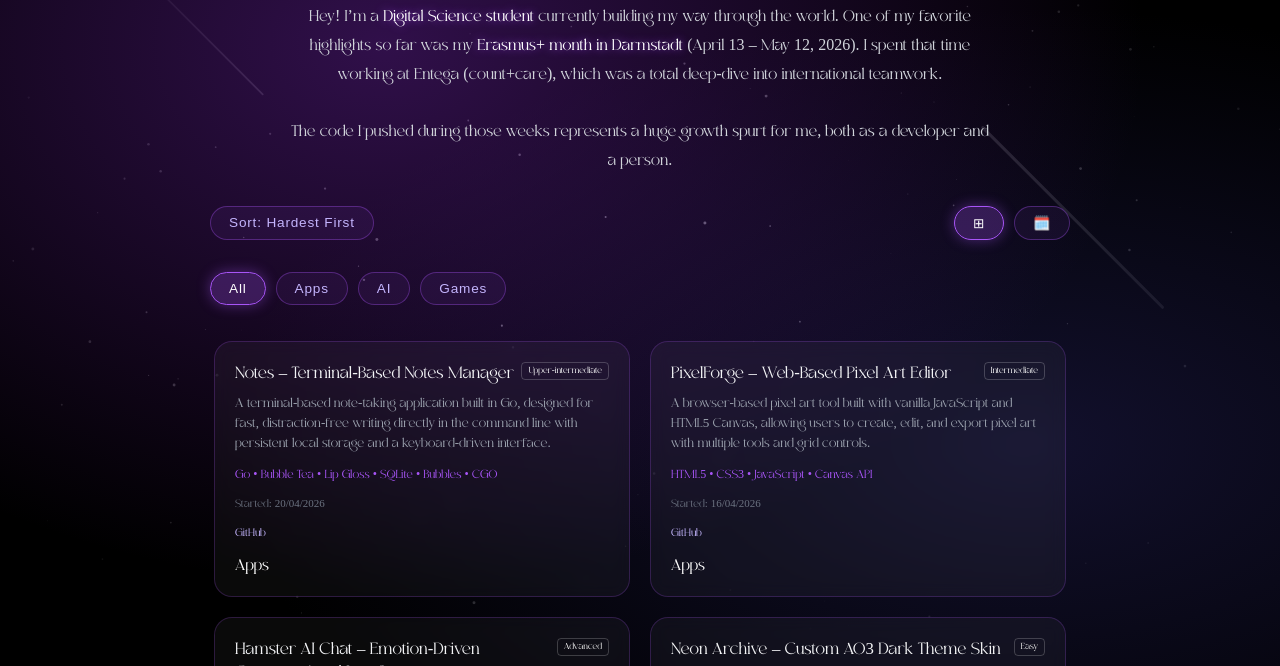
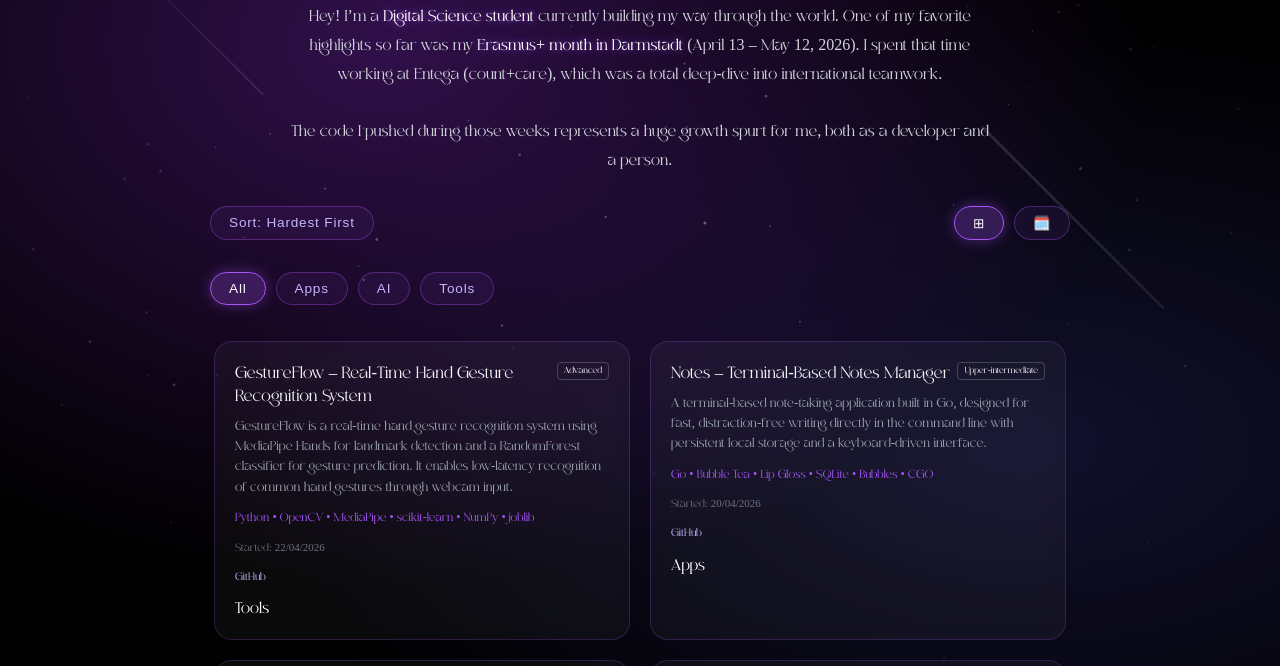
Before and after one commit to gaia11tonnoni/portfolio, a plain HTML site: page index.html in a window 1280 px wide. Shown: the part 116-782 px from the top of the page. Drawn offline with Linux system fonts and the light colour scheme.

Commit message:
adding a project

```diff
--- a/index.html
+++ b/index.html
@@ -38,7 +38,7 @@
       <button onclick="filterProjects('All', this)" class="active">All</button>
       <button onclick="filterProjects('Apps', this)">Apps</button>
       <button onclick="filterProjects('AI', this)">AI</button>
-      <button onclick="filterProjects('Games', this)">Games</button>
+      <button onclick="filterProjects('Tools', this)">Tools</button>
     </div>
 
     <section id="grid" class="grid"></section>
--- a/script.js
+++ b/script.js
@@ -48,7 +48,7 @@ Layout refinements for better structure.`
     category: "Apps",
     difficulty: "Upper-intermediate",
     started: "20/04/2026",
-    github: "https://github.com/gaia11tonnoni/Notes-Terminal-App.git",
+    github: "https://github.com/gaia11tonnoni/Notes-Terminal-App",
     description: "A terminal-based note-taking application built in Go, designed for fast, distraction-free writing directly in the command line with persistent local storage and a keyboard-driven interface.",
   stack: ["Go", "Bubble Tea", "Lip Gloss", "SQLite", "Bubbles", "CGO"],
   details: `Create, edit, and delete notes in the terminal.
@@ -58,7 +58,23 @@ Multi-view workflow (list, title edit, body edit).
 State management using Bubble Tea (Elm architecture).
 Responsive terminal UI with adaptive layout.
 Minimal styling via Lip Gloss for structured CLI design.`
-  }
+  },
+  {
+  title: "GestureFlow – Real-Time Hand Gesture Recognition System",
+  category: "Tools",
+  difficulty: "Advanced",
+  started: "22/04/2026",
+  github: "https://github.com/gaia11tonnoni/Hand-Gesture-Recognition",
+  description: "GestureFlow is a real-time hand gesture recognition system using MediaPipe Hands for landmark detection and a RandomForest classifier for gesture prediction. It enables low-latency recognition of common hand gestures through webcam input.",
+  stack: ["Python", "OpenCV", "MediaPipe", "scikit-learn", "NumPy", "joblib"],
+  details: `Real-time hand tracking using MediaPipe Hands.
+Landmark-based gesture recognition pipeline.
+Custom dataset collection tool for training.
+Supports 6 gesture classes (OPEN_HAND, FIST, POINTING, PEACE, THUMBS_UP, OK).
+Real-time prediction via webcam input.
+Lightweight RandomForest inference.
+Fully offline system with no cloud dependency.`
+}
 ];
 
 let currentFilter = "All";
```
